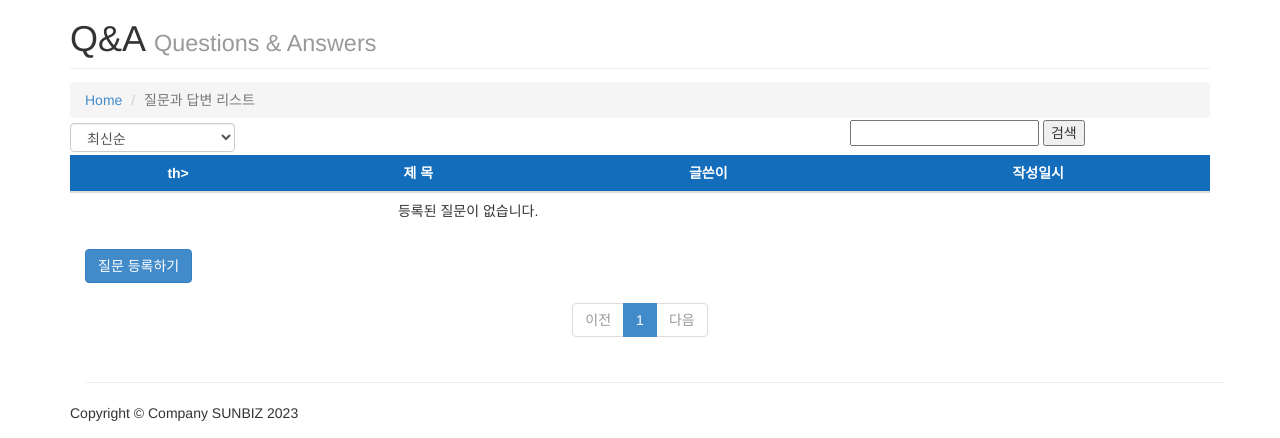
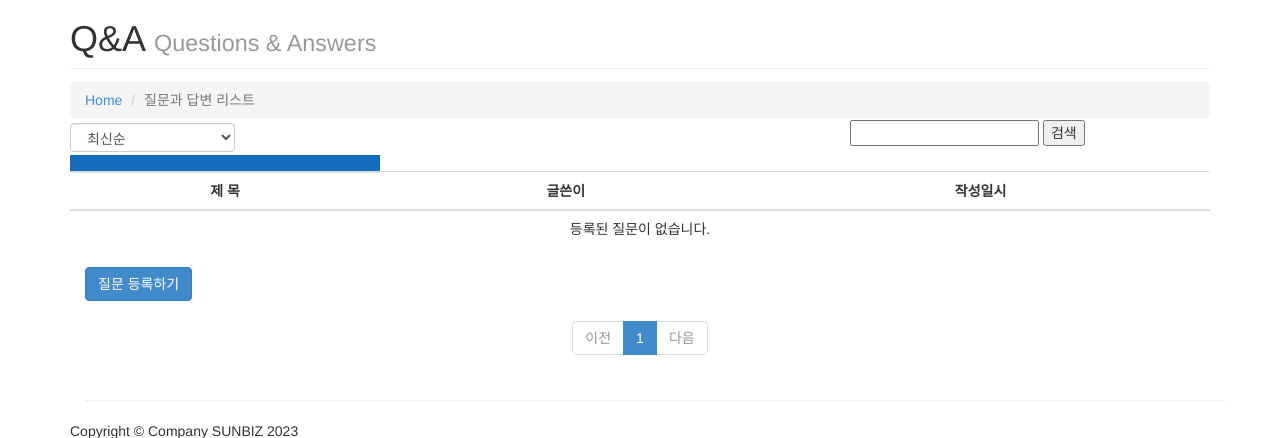
Before and after one commit to ojsun/sunbiz, a Django app: page /qq in a window 1280 px wide. Shown: the part 51-489 px from the top of the page. Run offline with Django 4.2, Linux system fonts and the light colour scheme; data that the repository does not hold is empty; some libraries are stand-ins or nearby versions.

Commit message:
게시판 리스트4

```diff
--- a/templates/community/question_list.html
+++ b/templates/community/question_list.html
@@ -34,7 +34,7 @@
     <table class="table text-center">
         <thead>
             <tr class="text-center"  style="background-color: #146dbb; color:#fff;">
-                <th class="text-center">  th>
+                <th class="text-center">  </tr>
                 <th class="text-center"> 제 목 </th>
                 <th class="text-center"> 글쓴이 </th>
                 <th class="text-center"> 작성일시 </th>
```
